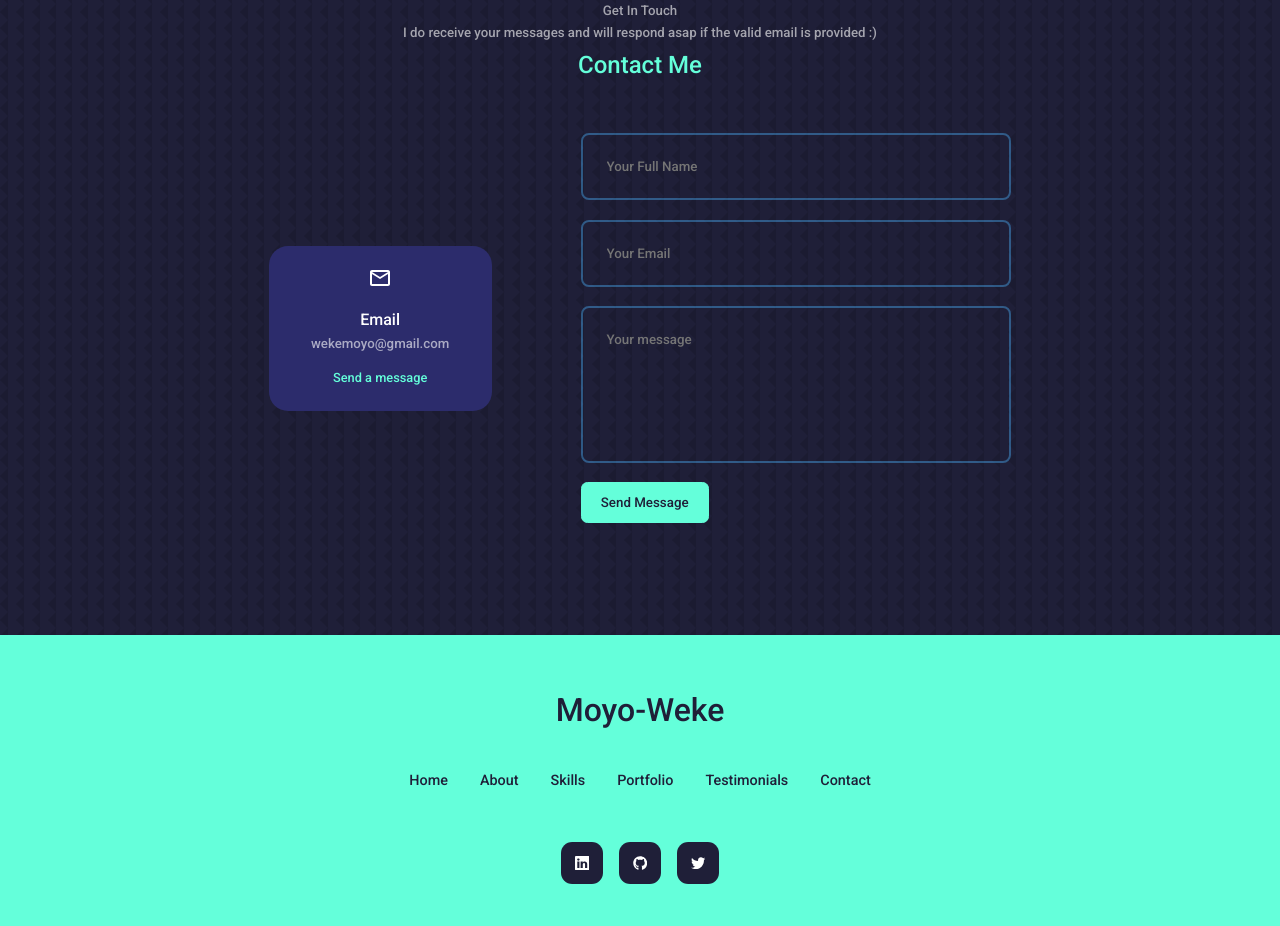
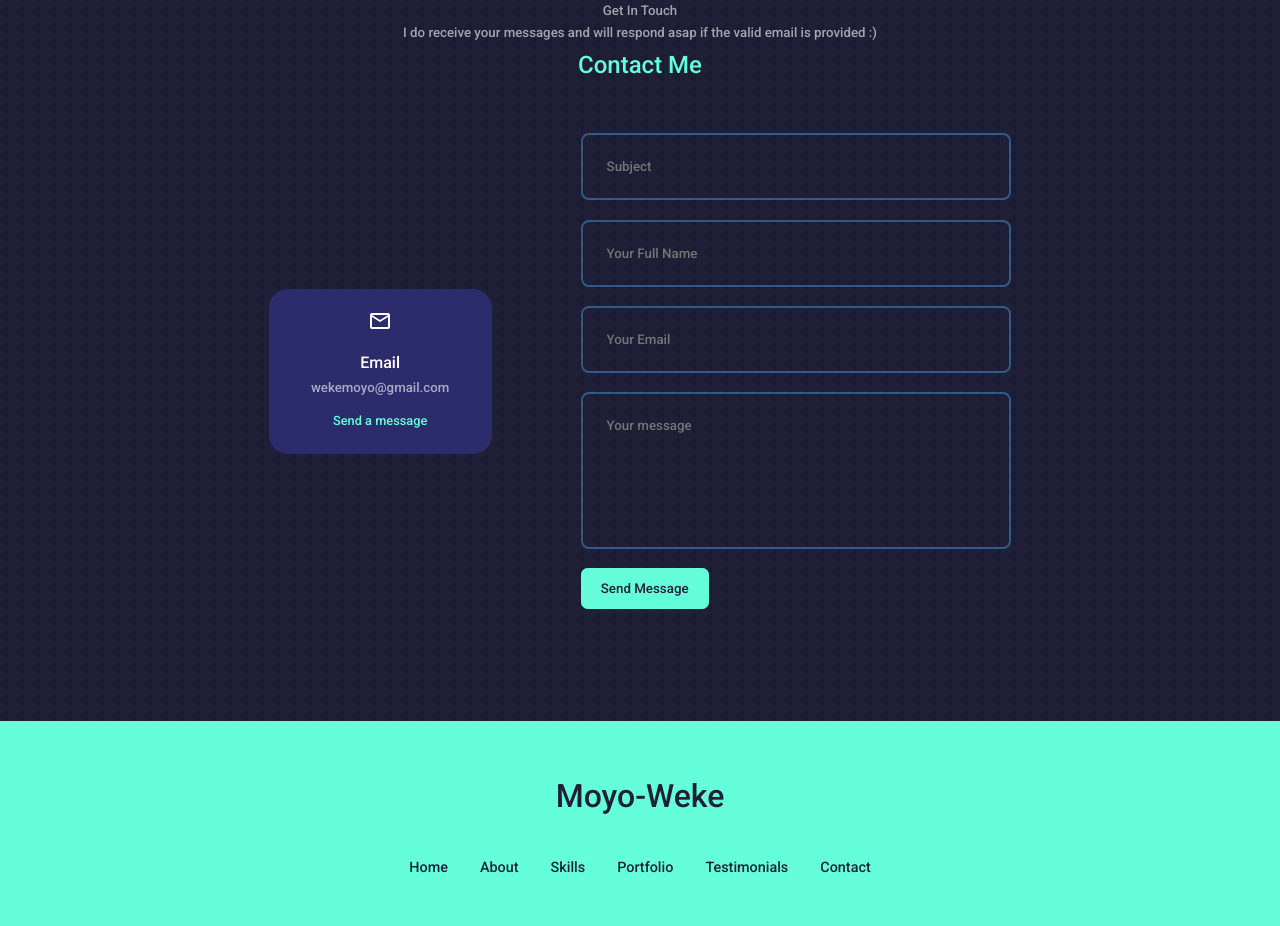
Before and after one commit to Moyo-tech/moyo-folio, a React (Create React App) app: page / in a window 1280 px wide. Shown: the part 4860-5786 px from the top of the page. Built offline with nearby package versions, Linux system fonts and the light colour scheme.

Commit message:
verified contact form

```diff
--- a/src/components/contact/Contact.jsx
+++ b/src/components/contact/Contact.jsx
@@ -14,8 +14,7 @@
         "service_4okg2ke",
         "template_glxyj2q",
         formRef.current,
-        "_sh4uGBqb6YlO3pw_"
-      )
+        "EJIs74KvepLVa7lNy"      )
       .then(
         (result) => {
           console.log(result.text);
@@ -45,6 +44,12 @@
           </article>
         </div>
         <form ref={formRef} onSubmit={handleSubmit}>
+        <textarea
+            placeholder="Subject"
+            rows="1"
+            name="subject"
+            required
+          ></textarea>
           <input
             type="text"
             placeholder="Your Full Name"
@@ -57,6 +62,7 @@
             name="user_email"
             required
           />
+
           <textarea
             placeholder="Your message"
             rows="7"
@@ -66,7 +72,7 @@
           <button type="submit" className="btn btn-primary">
             Send Message
           </button>
-          {message && <span>Thanks, I'll reply ASAP :)</span>}
+          {message && <span>Thanks, I'll reply Soon:)</span>}
         </form>
       </div>
     </section>
```
